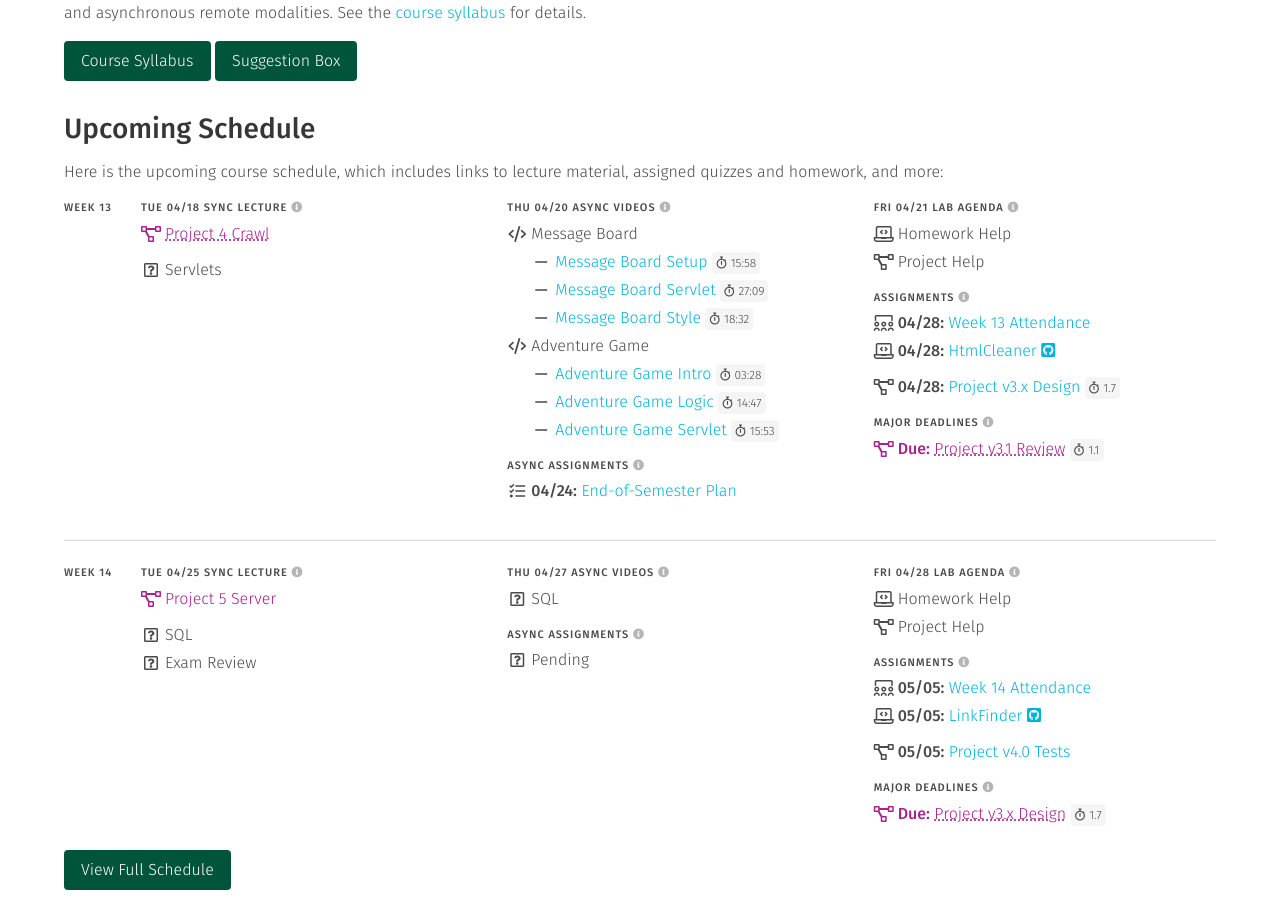
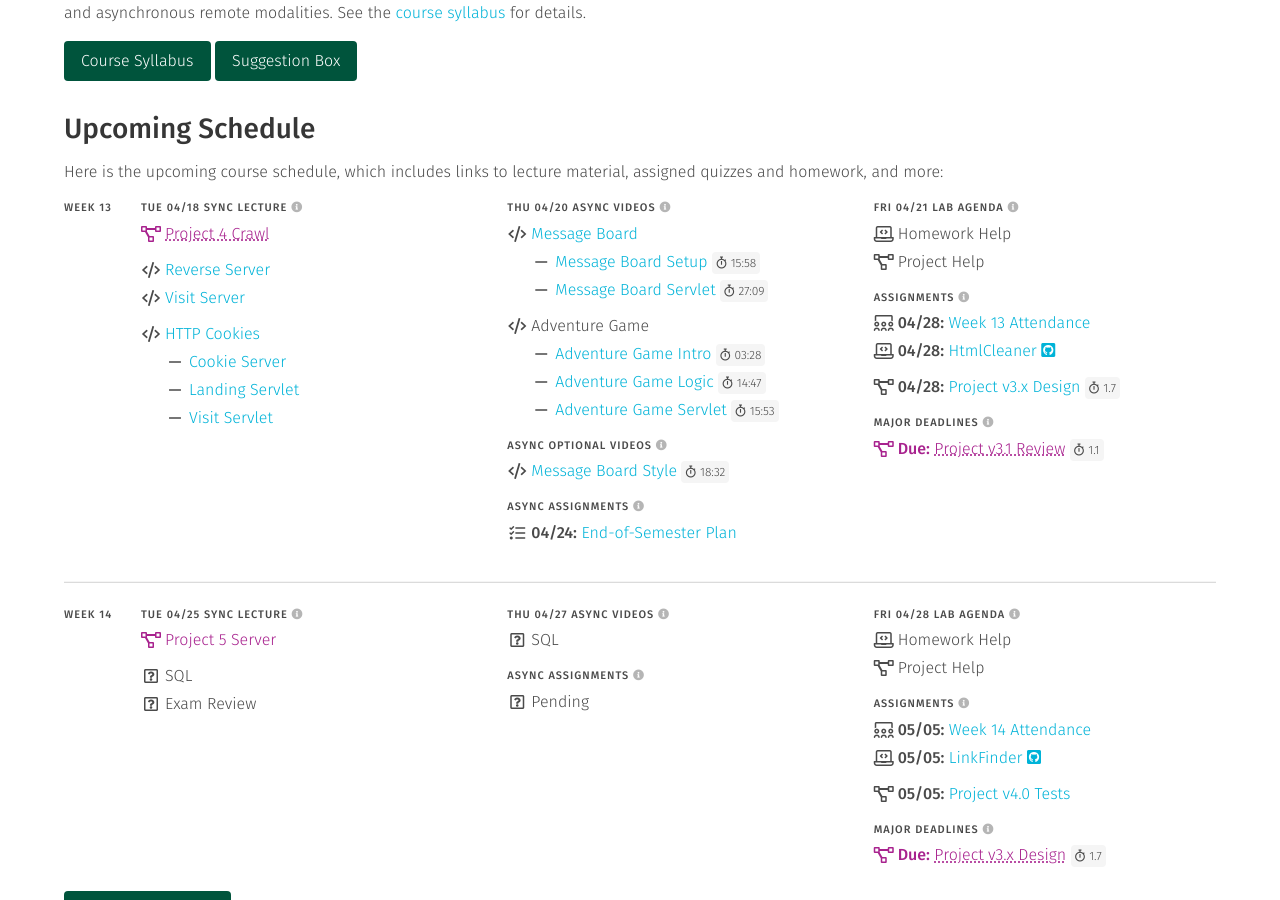
Before and after one commit to usf-cs272-spring2023/usf-cs272-spring2023.github.io, a Jekyll site: the page built from index.md, in a window 1280 px wide and 900 px high, scrolled down 473 px. Built offline with Jekyll 4.4.1, drawn with Linux system fonts in a browser that asks for light colours.

Commit message:
Updating schedule links

```diff
--- a/_data/schedule.yml
+++ b/_data/schedule.yml
@@ -1390,7 +1390,34 @@ weeks:
                 name: 'project4'
                 type: 'has-text-usf-plum pb-2'
 
-              - text: 'Servlets'
+              - text: 'Reverse Server'
+                icon: 'code'
+                href: 'https://github.com/usf-cs272-spring2023/cs272-lectures/blob/main/ServletBasics/src/main/java/edu/usfca/cs272/ReverseServer.java'
+
+              - text: 'Visit Server'
+                icon: 'code'
+                href: 'https://github.com/usf-cs272-spring2023/cs272-lectures/blob/main/ServletBasics/src/main/java/edu/usfca/cs272/VisitServer.java'
+                type: 'pb-2'
+
+              - text: 'HTTP Cookies'
+                icon: 'code'
+                href: 'https://github.com/usf-cs272-spring2023/cs272-lectures/tree/main/Cookies'
+
+              - text: 'Cookie Server'
+                icon: 'indented'
+                type: 'push'
+                href: 'https://github.com/usf-cs272-spring2023/cs272-lectures/blob/main/Cookies/src/main/java/edu/usfca/cs272/CookieServer.java'
+
+              - text: 'Landing Servlet'
+                icon: 'indented'
+                type: 'push'
+                href: 'https://github.com/usf-cs272-spring2023/cs272-lectures/blob/main/Cookies/src/main/java/edu/usfca/cs272/CookieLandingServlet.java'
+
+              - text: 'Visit Servlet'
+                icon: 'indented'
+                type: 'push'
+                href: 'https://github.com/usf-cs272-spring2023/cs272-lectures/blob/main/Cookies/src/main/java/edu/usfca/cs272/CookieVisitServlet.java'
+
 
       - date: 2023-04-20
         rows:
@@ -1398,6 +1425,7 @@ weeks:
             items:
               - text: 'Message Board'
                 icon: 'code'
+                href: 'https://github.com/usf-cs272-spring2023/cs272-lectures/tree/main/ServletData'
 
               - file: 'code'
                 name: 'messages1'
@@ -1409,30 +1437,29 @@ weeks:
                 icon: 'indented'
                 type: 'push'
 
+              - text: 'Adventure Game'
+                icon: 'code'
+                type: 'pt-2'
+
+              - file: 'code'
+                name: 'adventure1'
+                icon: 'indented'
+                type: 'push'
+
+              - file: 'code'
+                name: 'adventure2'
+                icon: 'indented'
+                type: 'push'
+
+              - file: 'code'
+                name: 'adventure3'
+                icon: 'indented'
+                type: 'push'
+
+          - <<: *optional
+            items:
               - file: 'code'
                 name: 'messages3'
-                icon: 'indented'
-                type: 'push'
-
-              - text: 'Adventure Game'
-                icon: 'code'
-
-              - file: 'code'
-                name: 'adventure1'
-                icon: 'indented'
-                type: 'push'
-
-              - file: 'code'
-                name: 'adventure2'
-                icon: 'indented'
-                type: 'push'
-
-              - file: 'code'
-                name: 'adventure3'
-                icon: 'indented'
-                type: 'push'
-
-
 
           - <<: *participation
             items:
```
